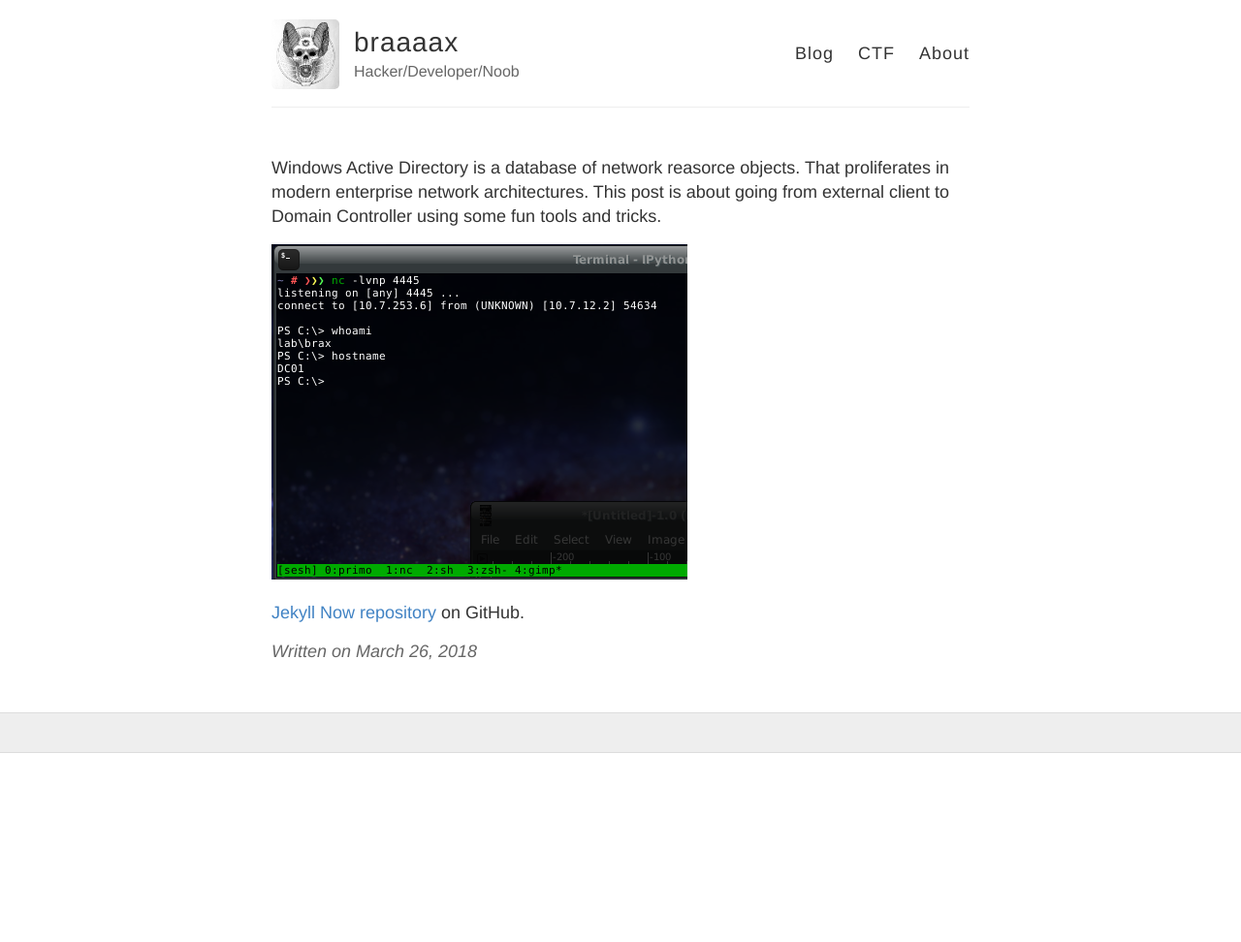
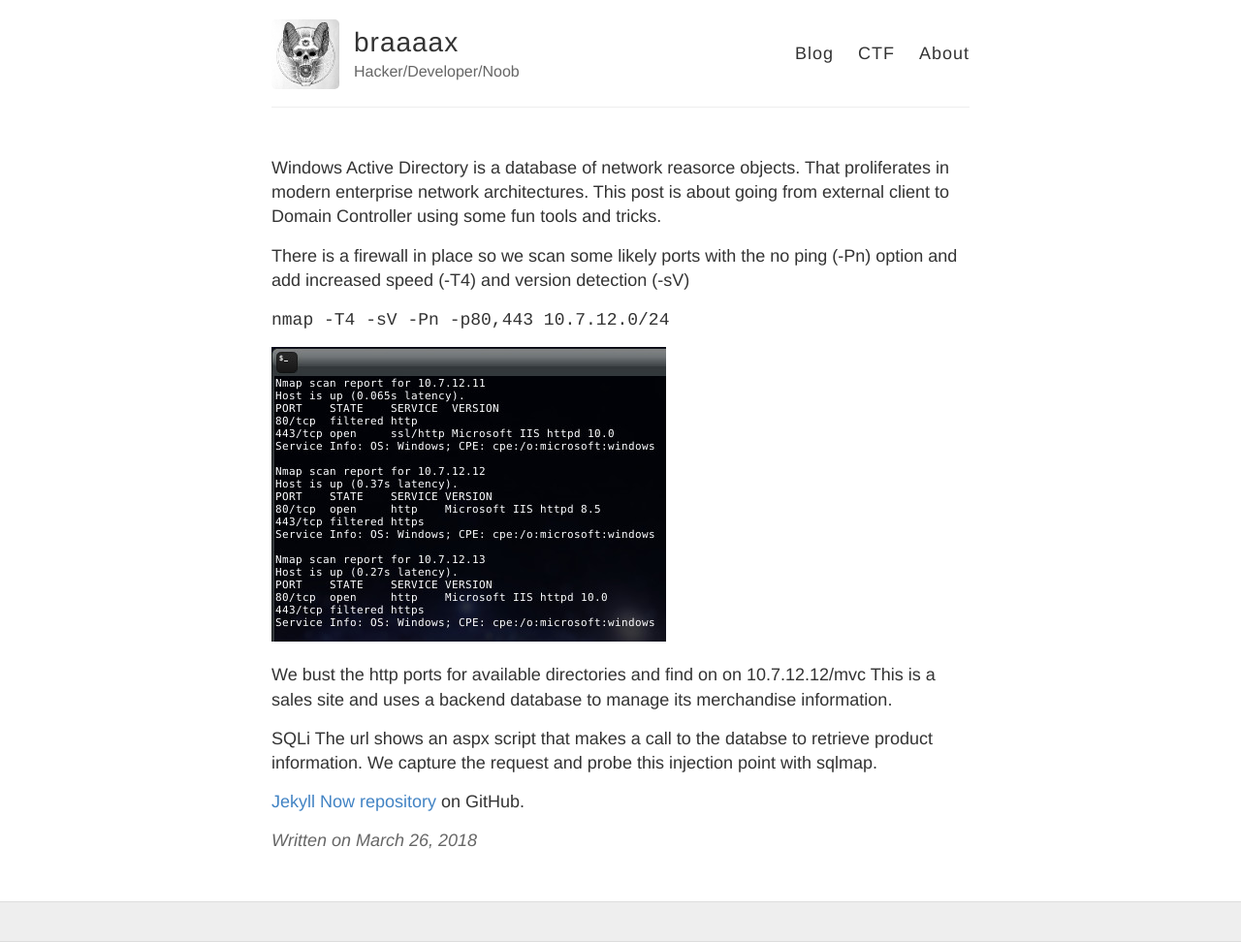
Before and after one commit to braaaax/braaaax.github.io, a Jekyll site: the page built from _posts/2018-3-26-lky-labs.md, in a window 1280 px wide. Shown: the whole page at 97% size. Built offline with Jekyll 4.4.1, drawn with Linux system fonts in a browser that asks for light colours; our own code applies the rules of GitHub Pages for plain Markdown files; before the commit the page ends 900 px from its top, so only the background shows below that.

Commit message:
updated site

```diff
--- a/_posts/2018-3-26-lky-labs.md
+++ b/_posts/2018-3-26-lky-labs.md
@@ -6,6 +6,17 @@ title: Active Dirctory Adventures: part 1
 Windows Active Directory is a database of network reasorce objects. That proliferates in modern enterprise network architectures.
 This post is about going from external client to Domain Controller using some fun tools and tricks.
 
-![](https://braaaax.github.io/braaaax.github.io/images/got-DA.png)
+There is a firewall in place so we scan some likely ports with the no ping (-Pn) option and add increased speed (-T4) and version detection (-sV)
+
+`nmap -T4 -sV -Pn -p80,443 10.7.12.0/24`
+
+![](https://braaaax.github.io/braaaax.github.io/images/lky-nmap.jpg)
+
+We bust the http ports for available directories and find on on 10.7.12.12/mvc
+This is a sales site and uses a backend database to manage its merchandise information.
+
+SQLi
+The url shows an aspx script that makes a call to the databse to retrieve product information.
+We capture the request and probe this injection point with sqlmap.
 
 [Jekyll Now repository](https://github.com/barryclark/jekyll-now) on GitHub.
```
Also changed, not shown: images/lky-nmap.jpg (added).
